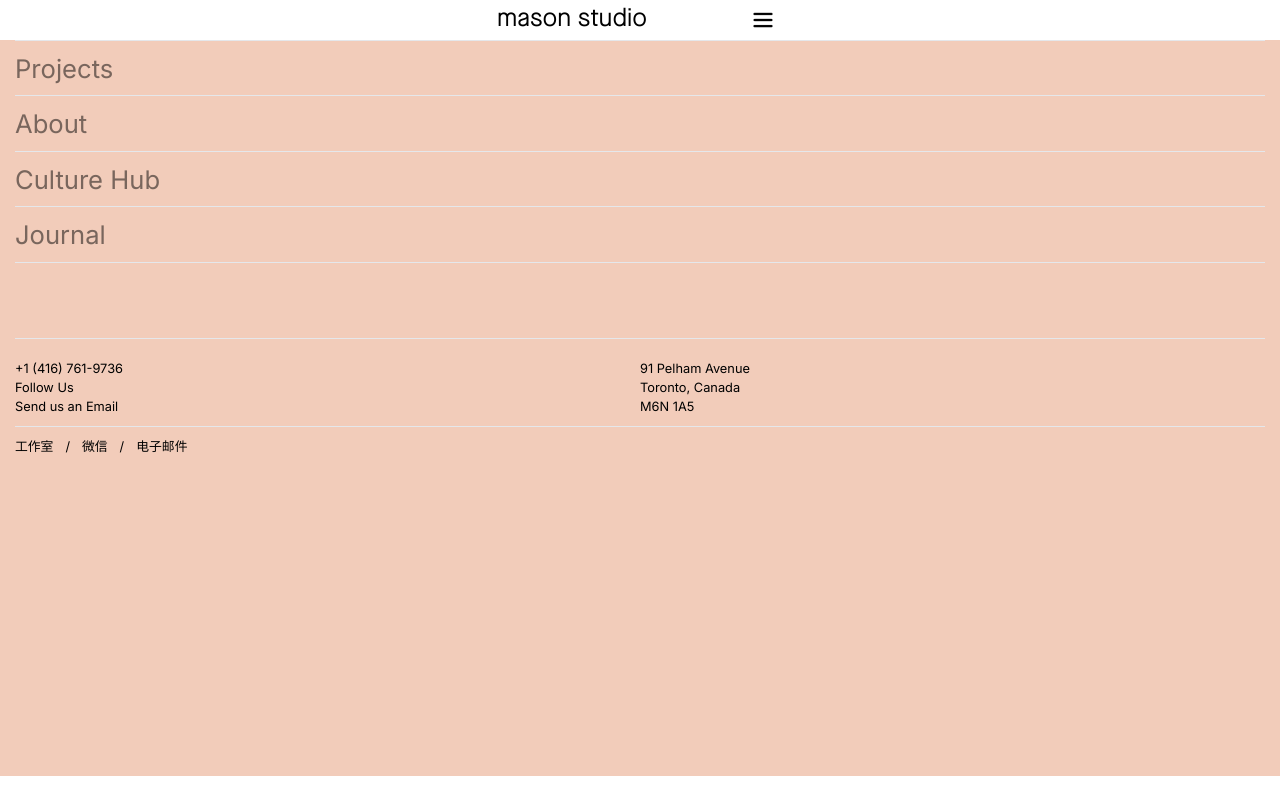
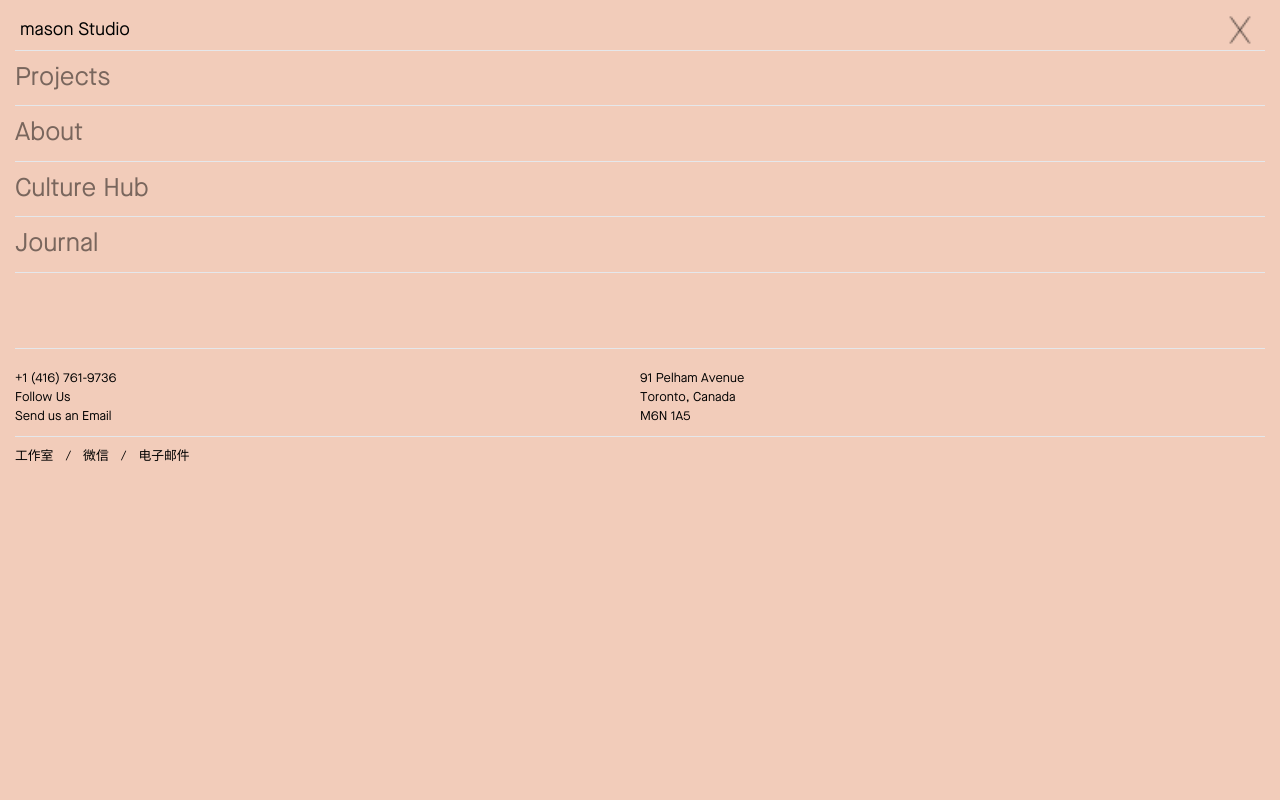
Before and after one commit to techloset/Talha-masoWebApp, a Next.js app: page / in a window 1280 px wide. Built offline with nearby package versions, Linux system fonts and the light colour scheme.

Commit message:
almost done with the header

```diff
--- a/app/(component)/header/header.js
+++ b/app/(component)/header/header.js
@@ -8,22 +8,38 @@
 
     const [navbar, setNavbar] = useState(true)
     return (
-        <div>
-            <div className=' flex justify-center items-center gap-24'>
+        <div className=' font-FREE '>
+            {/* <div className=' flex justify-center items-center gap-24'> */}
 
-                <div className=''>
+                {/* <div className=''>
                     <p className=' font-FREE text-[25px]'>mason studio</p>
-                </div>
+                </div> */}
 
                 <div className='cursor-pointer'>
-                    <Image onClick={() => setNavbar(!navbar)} src='/images/menu.png' width='100' height='100' className='w-[40px] h-[40px] ' />
+
+                {/* {
+                    navbar ? (
+                        // <Image onClick={() => setNavbar(!navbar)} src='/images/cross.png' width='100' height='100' className='w-[40px] h-[40px] '  />
+                        <p className='w-[40px] h-[40px] items-center' onClick={() => setNavbar(!navbar)}>X</p>
+                        ):(
+                           <Image onClick={() => setNavbar(!navbar)} src='/images/menu.png' width='100' height='100' className='w-[40px] h-[40px] ' />
+                           )
+                        } */}
+
                     {
                         navbar ? (
-                            <div className='absolute left-0 top-10 bg-[#F2CCBA] w-full h-[92%] '>
+                            <div className='absolute left-0 top-0 bg-[#F2CCBA] w-full h-full '>
+
+                            <div className='flex   items-center px-[20px] '>
+                                <div className=' w-[50%] flex justify-start text-[18px] mt-[10px]  ' >mason Studio</div>
+                                <div className=' w-[50%] flex justify-end mt-[10px] ' >
+                                <Image onClick={() => setNavbar(!navbar)} src='/images/cross.png' width='100' height='100' className='w-[40px] h-[40px]  ' />
+                                </div>
+                            </div>
 
                                 <ul className='   px-[15px] '>
+
                                     <div className='border-t-[1.5px] border-gray '></div>
-
                                     <li className='text-[25.6px] mt-[9px] mb-[7px] text-[#00000080] '>Projects</li>
 
                                     <div className='border-t-[1.5px] border-gray '></div>
@@ -36,7 +52,7 @@
 
                                     <div className='border-t-[1.5px] border-gray '></div>
 
-                                    <li className='text-[25.6px] mt-[9px] mb-[7px] text-[#00000080]' >Journal</li>
+                                    <li className='text-[25.6px]  mt-[9px] mb-[7px] text-[#00000080]  ' >Journal</li>
                                     <div className='border-t-[1.5px] border-gray '></div>
 
 
@@ -81,12 +97,18 @@
 
                             </div>
                         ) : (
-                            <p></p>
-                        )
-                    }
+                            <div className='flex  items-center px-[20px] '>
+                                <div className=' w-[50%] flex justify-start text-[18px] mt-[10px]  ' >mason Studio</div>
+                                <div className=' w-[50%] flex justify-end mt-[10px] ' >
+                                <Image onClick={() => setNavbar(!navbar)} src='/images/menu.png' width='100' height='100' className='w-[40px] h-[40px]  ' />
+                                </div>
+                            </div>
+
+                            )
+                        }
                 </div>
 
-            </div>
+            {/* </div> */}
         </div>
     )
 }
```
Also changed, not shown: public/images/cross.png (added).
